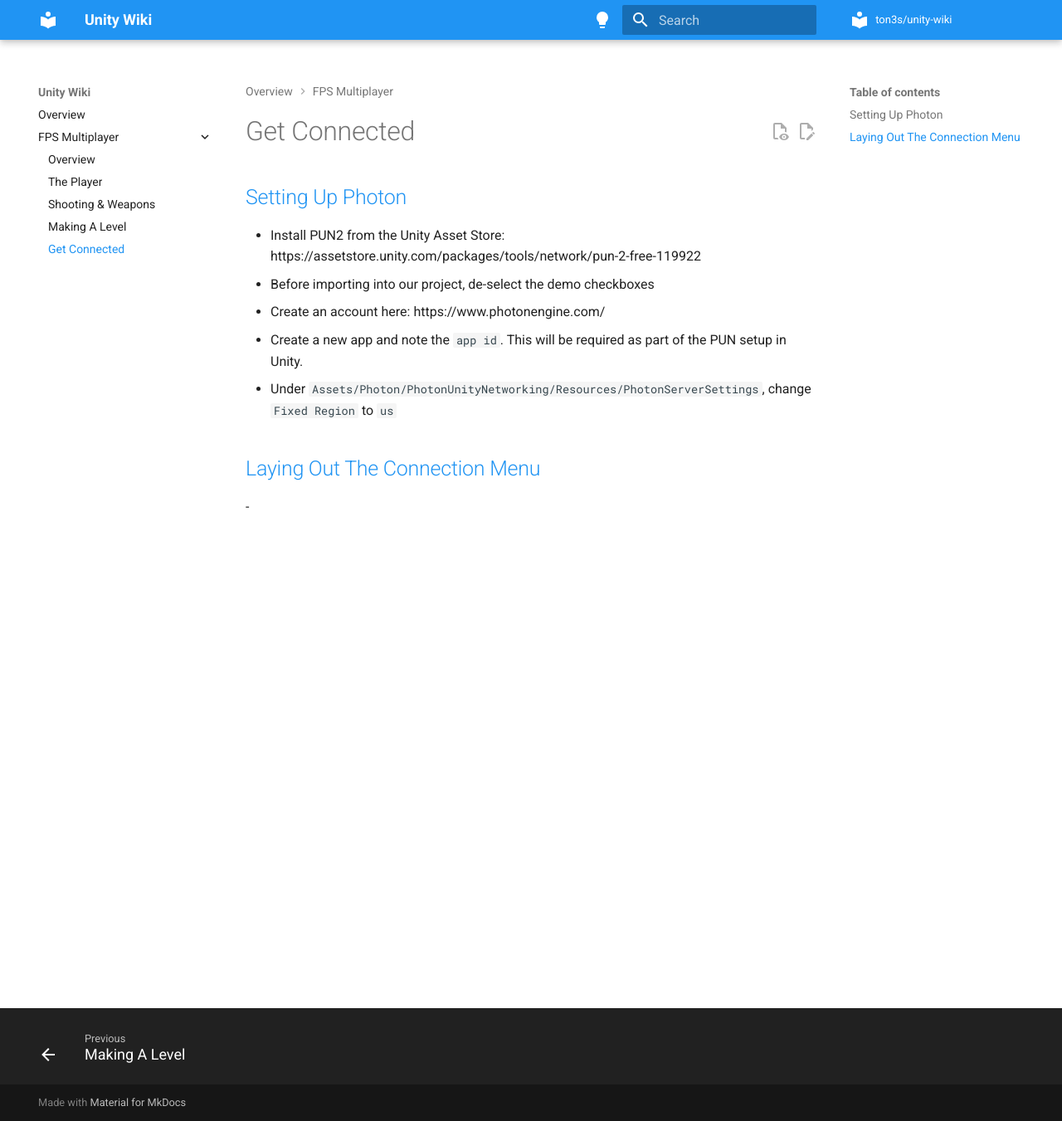
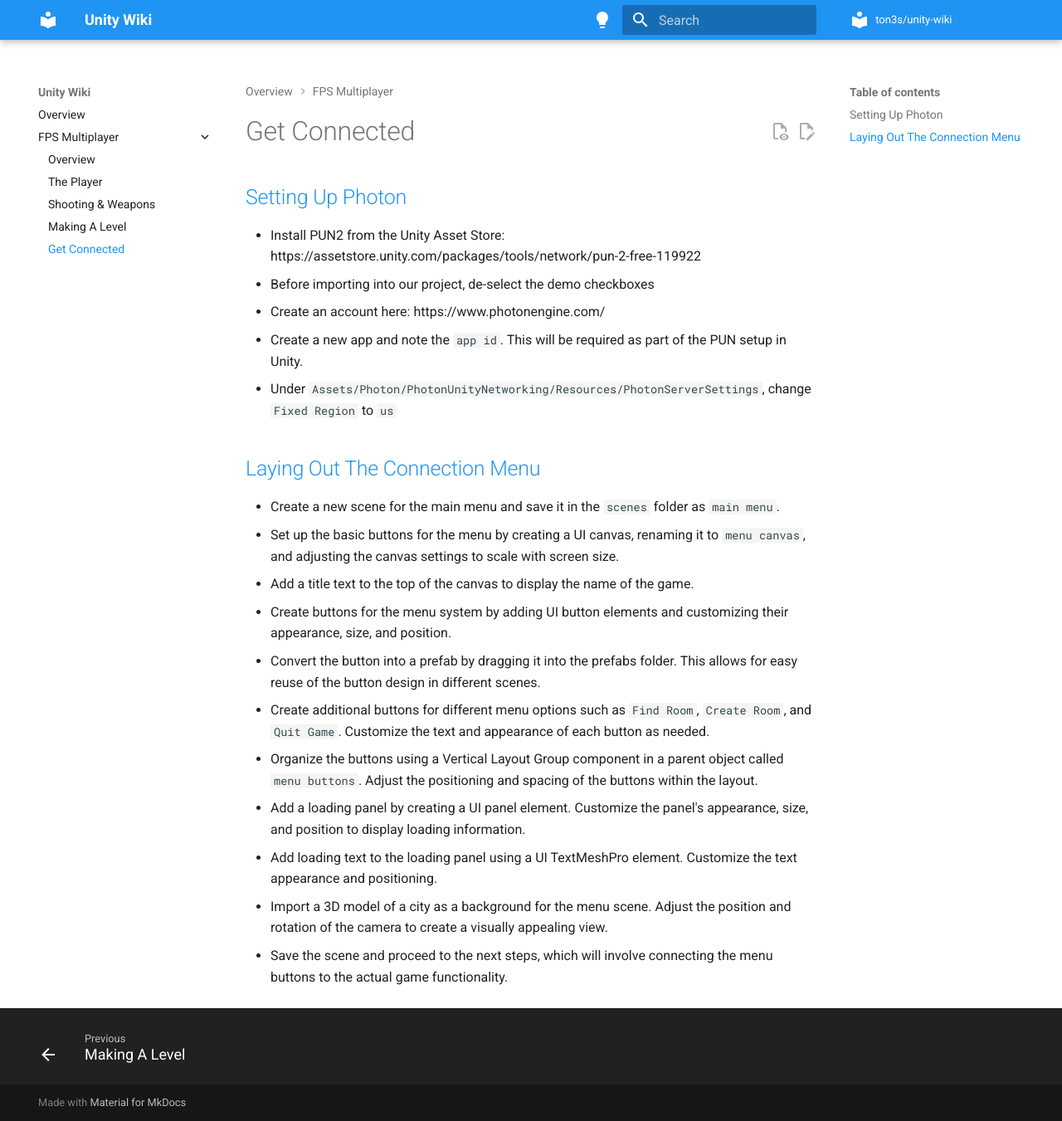
Before and after one commit to ton3s/unity-wiki, an MkDocs documentation site: the page built from docs/fps-multiplayer/get-connected.md, in a window 1280 px wide and 1351 px high. Shown: the whole window at 83% size. Built offline with MkDocs 1.6.1 and Material for MkDocs 9.7.7, drawn with Linux system fonts in a browser that asks for light colours.

Commit message:
Add video 33

```diff
--- a/docs/fps-multiplayer/get-connected.md
+++ b/docs/fps-multiplayer/get-connected.md
@@ -10,4 +10,14 @@
 
 ## [Laying Out The Connection Menu](https://www.udemy.com/course/unity-online-multiplayer/learn/lecture/25987964#questions)
 
--
+- Create a new scene for the main menu and save it in the `scenes` folder as `main menu`.
+- Set up the basic buttons for the menu by creating a UI canvas, renaming it to `menu canvas`, and adjusting the canvas settings to scale with screen size.
+- Add a title text to the top of the canvas to display the name of the game.
+- Create buttons for the menu system by adding UI button elements and customizing their appearance, size, and position.
+- Convert the button into a prefab by dragging it into the prefabs folder. This allows for easy reuse of the button design in different scenes.
+- Create additional buttons for different menu options such as `Find Room`, `Create Room`, and `Quit Game`. Customize the text and appearance of each button as needed.
+- Organize the buttons using a Vertical Layout Group component in a parent object called `menu buttons`. Adjust the positioning and spacing of the buttons within the layout.
+- Add a loading panel by creating a UI panel element. Customize the panel's appearance, size, and position to display loading information.
+- Add loading text to the loading panel using a UI TextMeshPro element. Customize the text appearance and positioning.
+- Import a 3D model of a city as a background for the menu scene. Adjust the position and rotation of the camera to create a visually appealing view.
+- Save the scene and proceed to the next steps, which will involve connecting the menu buttons to the actual game functionality.
```
